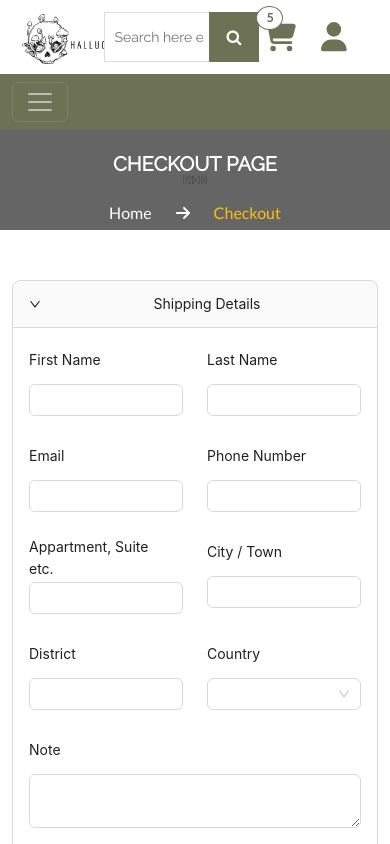
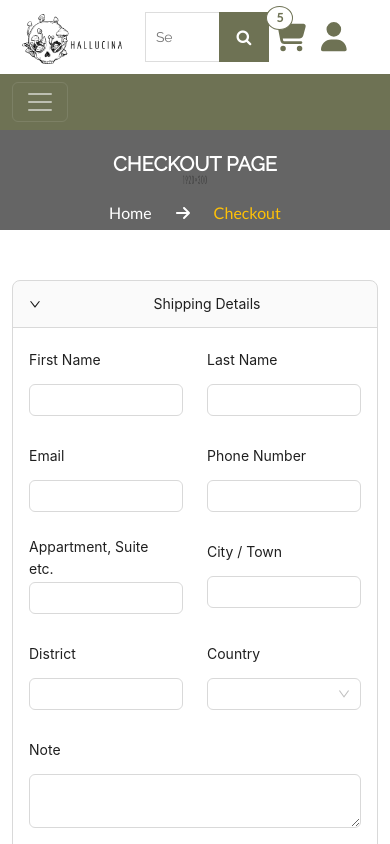
Before and after one commit to Malithkalhara/hallucina-app, a React (Create React App) app: page /checkout in a window 390 px wide. Shown: the top 844 px of the page. Built offline with nearby package versions, Linux system fonts and the light colour scheme.

Commit message:
updated the navbar to be responsive

```diff
--- a/src/assets/css/style.css
+++ b/src/assets/css/style.css
@@ -410,7 +410,7 @@ img {
   margin-right: 5%;
   /* margin-top: 13px; */
   position: relative;
-  width: 500px;
+  width: 100%;
 }
 #aa-header .aa-header-bottom .aa-header-bottom-area .aa-search-box input[type="text"] {
   border: 1px solid #ddd;
@@ -419,7 +419,7 @@ img {
   font-family: "Raleway", sans-serif;
   height: 50px;
   padding: 10px 55px 10px 10px;
-  width: 100%;
+  width: 500px;
 }
 #aa-header .aa-header-bottom .aa-header-bottom-area .aa-search-box button {
   border: medium none;
@@ -3517,6 +3517,10 @@ img {
     margin-right: 0;
   }
 
+  #aa-header .aa-header-bottom .aa-header-bottom-area .aa-search-box input[type="text"] {
+    width: 50%;
+  }
+
   #menu .menu-area .navbar-default .navbar-nav li a {
     font-size: 15px;
     padding: 8px;
@@ -3710,6 +3714,10 @@ img {
     width: 100%;
   }
 
+  #aa-header .aa-header-bottom .aa-header-bottom-area .aa-search-box input[type="text"] {
+    width: 50%;
+  }
+
   .aa-product-catg {
     margin-left: -20px;
   }
--- a/src/layout/Header.jsx
+++ b/src/layout/Header.jsx
@@ -126,7 +126,7 @@ export const Header = () => {
                         </div>
                         <div
                           className="aa-cartbox d-flex justify-content-center "
-                          style={{ paddingLeft: "15px" }}>
+                          style={{ paddingLeft: "5px" }}>
                           <a className="aa-cart-link" href="#">
                             {/* <div className="aa-browse-btn fa-xs"> */}
                             <FontAwesomeIcon icon={faUser} size="lg" />
```
